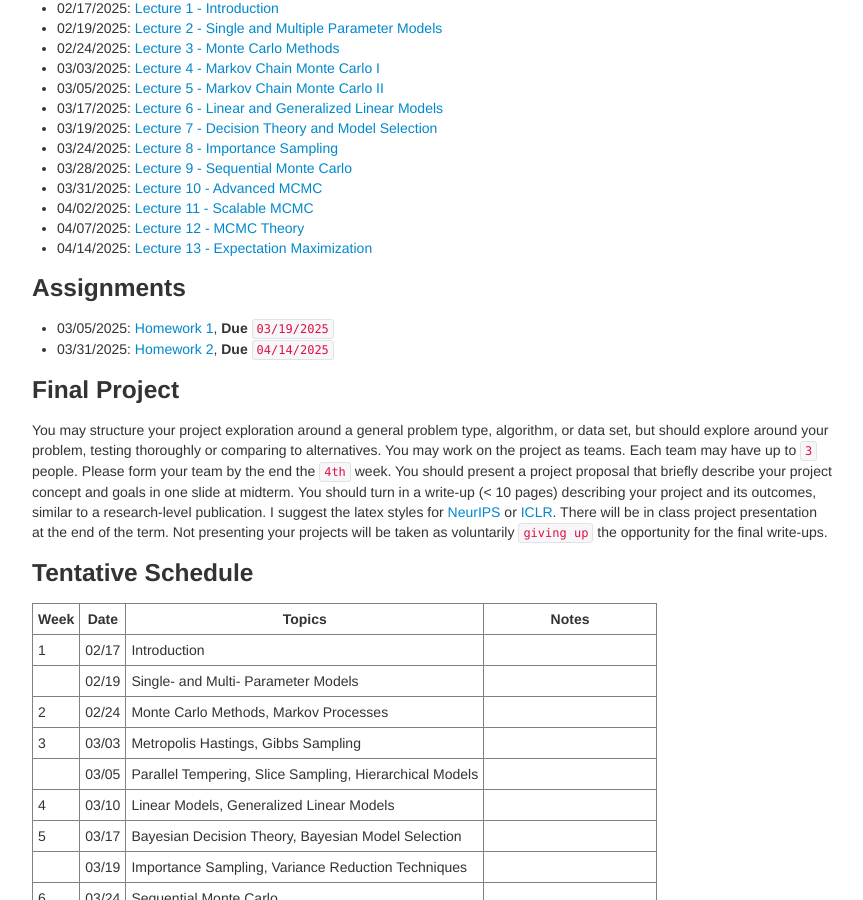
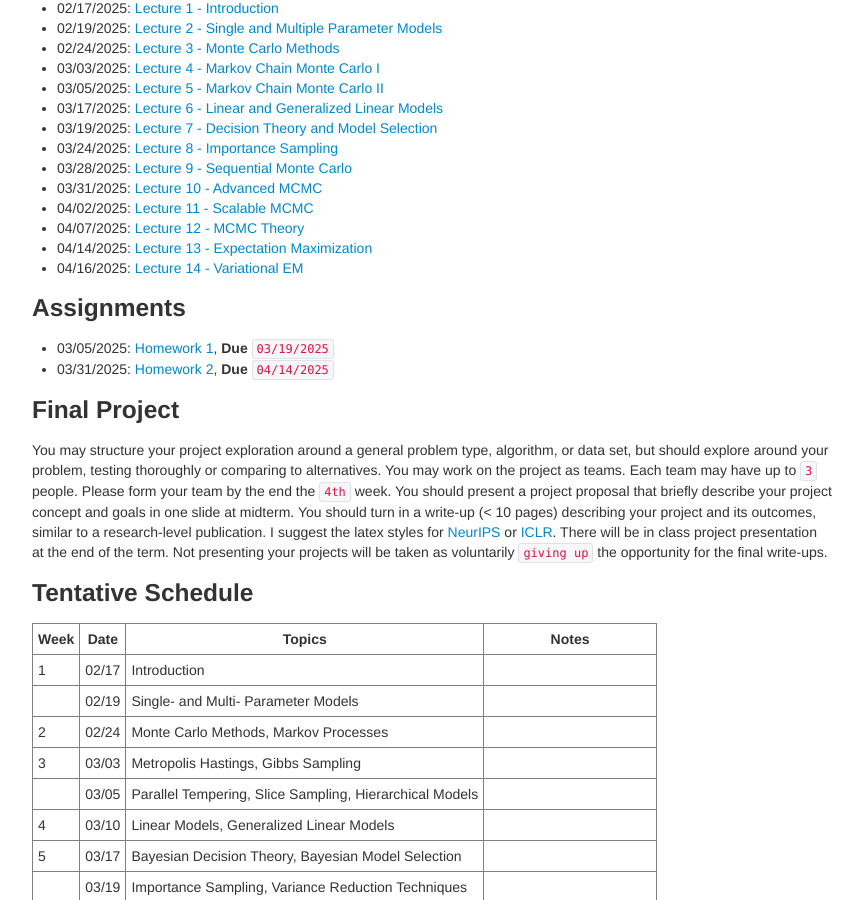
Before and after one commit to zcrabbit/zcrabbit.github.io, a Jekyll site: the page built from courses/btc-s25.md, in a window 1280 px wide and 900 px high, scrolled down 1175 px. Shown: the whole window, without its empty margins (208-1071 px from the left). Built offline with Jekyll 4.4.1, drawn with Linux system fonts in a browser that asks for light colours.

Commit message:
lecture 14 out

```diff
--- a/courses/btc-s25.md
+++ b/courses/btc-s25.md
@@ -53,6 +53,7 @@ We will use python during the course. A good Python tutorial is available at <ht
 - 04/02/2025: [Lecture 11 - Scalable MCMC]({{sites.baseurl}}/static/slides/btc_spring25/lec11.pdf)
 - 04/07/2025: [Lecture 12 - MCMC Theory]({{sites.baseurl}}/static/slides/btc_spring25/lec12.pdf)
 - 04/14/2025: [Lecture 13 - Expectation Maximization]({{sites.baseurl}}/static/slides/btc_spring25/lec13.pdf)
+- 04/16/2025: [Lecture 14 - Variational EM]({{sites.baseurl}}/static/slides/btc_spring25/lec14.pdf)
 
 
 
```
Also changed, not shown: 3 other files.
